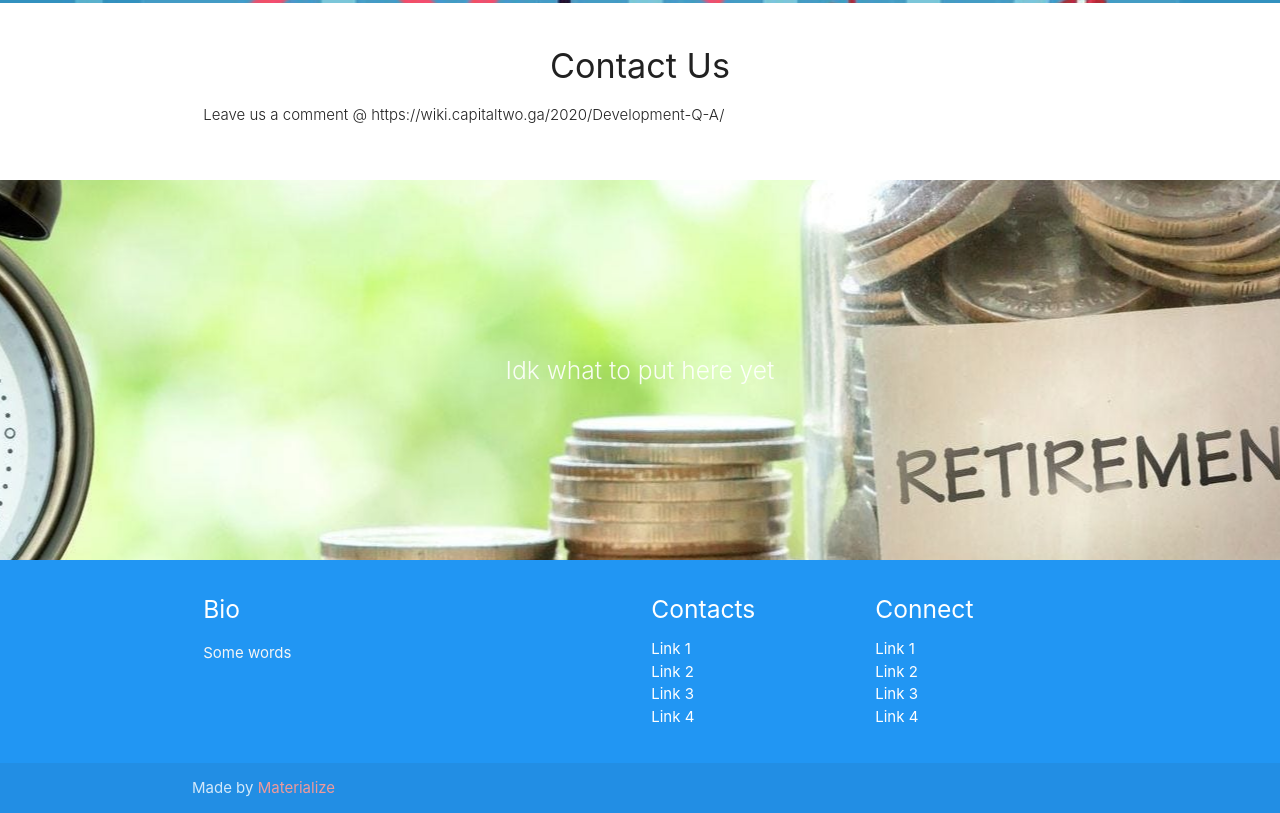
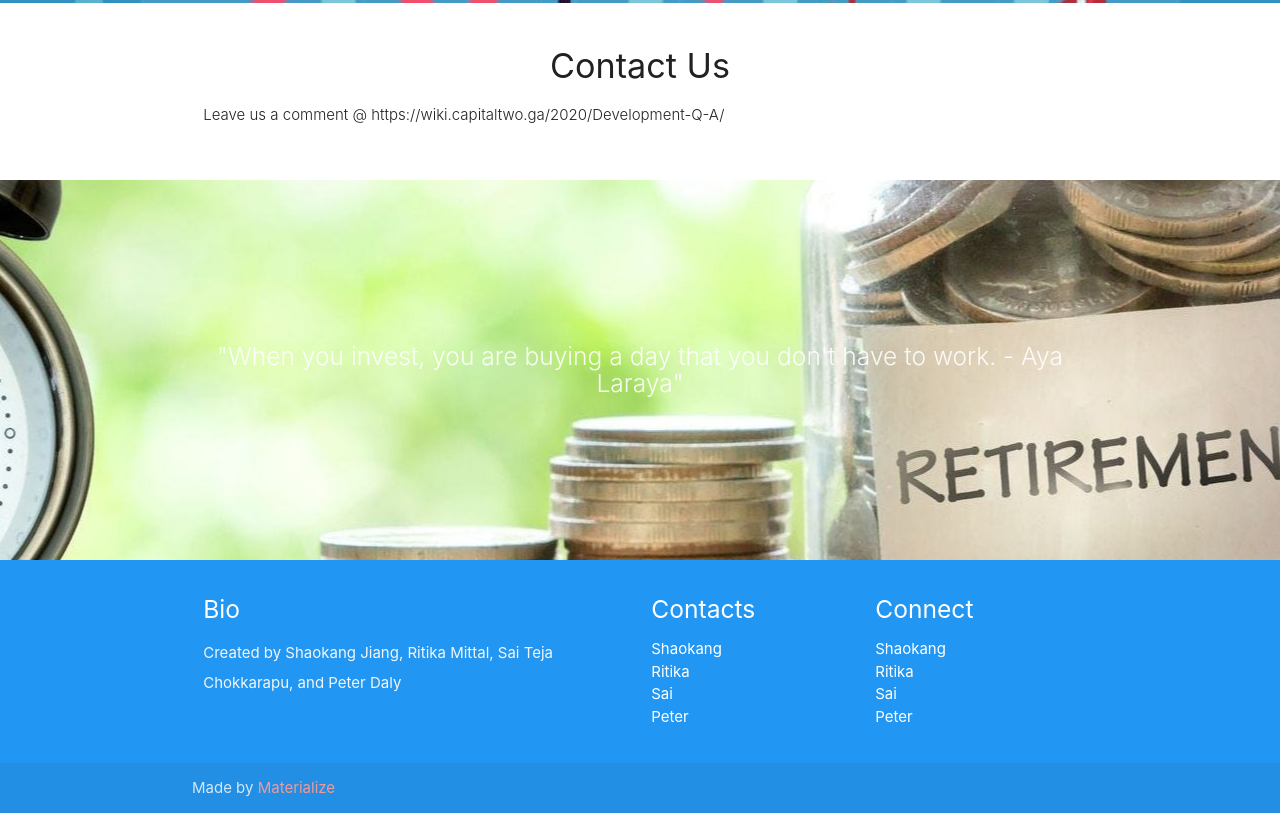
Before and after one commit to CapitalTwo/Main-Site, a plain HTML site: page index.html in a window 1280 px wide. Shown: the part 1259-2072 px from the top of the page. Drawn offline with nearby package versions, Linux system fonts and the light colour scheme.

Commit message:
Added links for contacts and connect on homepage bottom

```diff
--- a/index.html
+++ b/index.html
@@ -85,7 +85,7 @@
     <div class="section no-pad-bot">
       <div class="container">
         <div class="row center">
-          <h5 class="header col s12 light">Testing that text can go here</h5>
+          <h5 class="header col s12 light">Our broad variety of tools allows you plan ahead for anything you might need to, like retirement, investing, loan calculation, or budgeting</h5>
         </div>
       </div>
     </div>
@@ -111,7 +111,7 @@
     <div class="section no-pad-bot">
       <div class="container">
         <div class="row center">
-          <h5 class="header col s12 light">Idk what to put here yet</h5>
+          <h5 class="header col s12 light">"When you invest, you are buying a day that you don't have to work. - Aya Laraya"</h5>
         </div>
       </div>
     </div>
@@ -123,26 +123,26 @@
       <div class="row">
         <div class="col l6 s12">
           <h5 class="white-text">Bio</h5>
-          <p class="grey-text text-lighten-4">Some words</p>
+          <p class="grey-text text-lighten-4">Created by Shaokang Jiang, Ritika Mittal, Sai Teja Chokkarapu, and Peter Daly</p>
 
 
         </div>
         <div class="col l3 s12">
           <h5 class="white-text">Contacts</h5>
           <ul>
-            <li><a class="white-text" href="#!">Link 1</a></li>
-            <li><a class="white-text" href="#!">Link 2</a></li>
-            <li><a class="white-text" href="#!">Link 3</a></li>
-            <li><a class="white-text" href="#!">Link 4</a></li>
+            <li><a class="white-text" href="mailto:sjiang97@wisc.edu">Shaokang</a></li>
+            <li><a class="white-text" href="mailto:rmittal6@wisc.edu">Ritika</a></li>
+            <li><a class="white-text" href="mailto:chokkarapu@wisc.edu">Sai</a></li>
+            <li><a class="white-text" href="mailto:pndaly@wisc.edu">Peter</a></li>
           </ul>
         </div>
         <div class="col l3 s12">
           <h5 class="white-text">Connect</h5>
           <ul>
-            <li><a class="white-text" href="#!">Link 1</a></li>
-            <li><a class="white-text" href="#!">Link 2</a></li>
-            <li><a class="white-text" href="#!">Link 3</a></li>
-            <li><a class="white-text" href="#!">Link 4</a></li>
+            <li><a class="white-text" href="#!">Shaokang</a></li>
+            <li><a class="white-text" href="https://www.linkedin.com/in/ritika-mittal-011ab2178/">Ritika</a></li>
+            <li><a class="white-text" href="https://www.linkedin.com/in/chokkarapu/">Sai</a></li>
+            <li><a class="white-text" href="https://www.linkedin.com/in/peterdaly13/">Peter</a></li>
           </ul>
         </div>
       </div>
```
